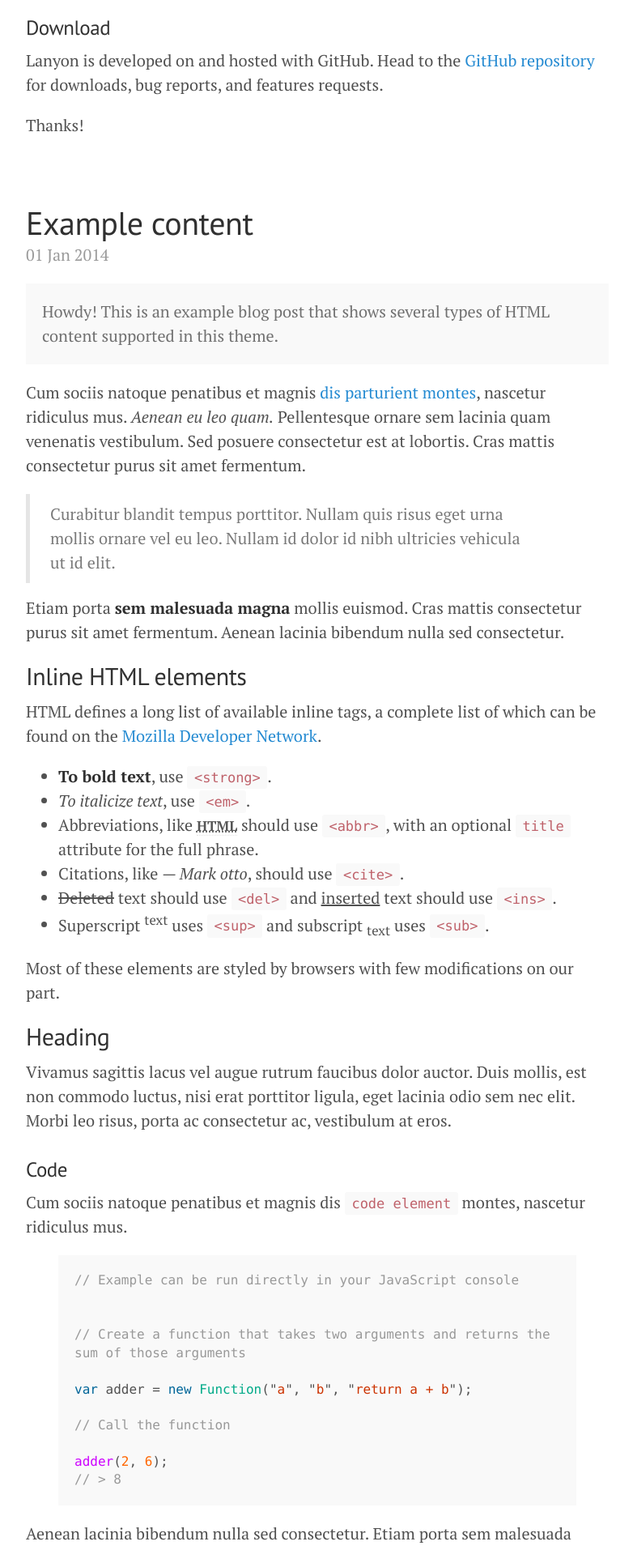
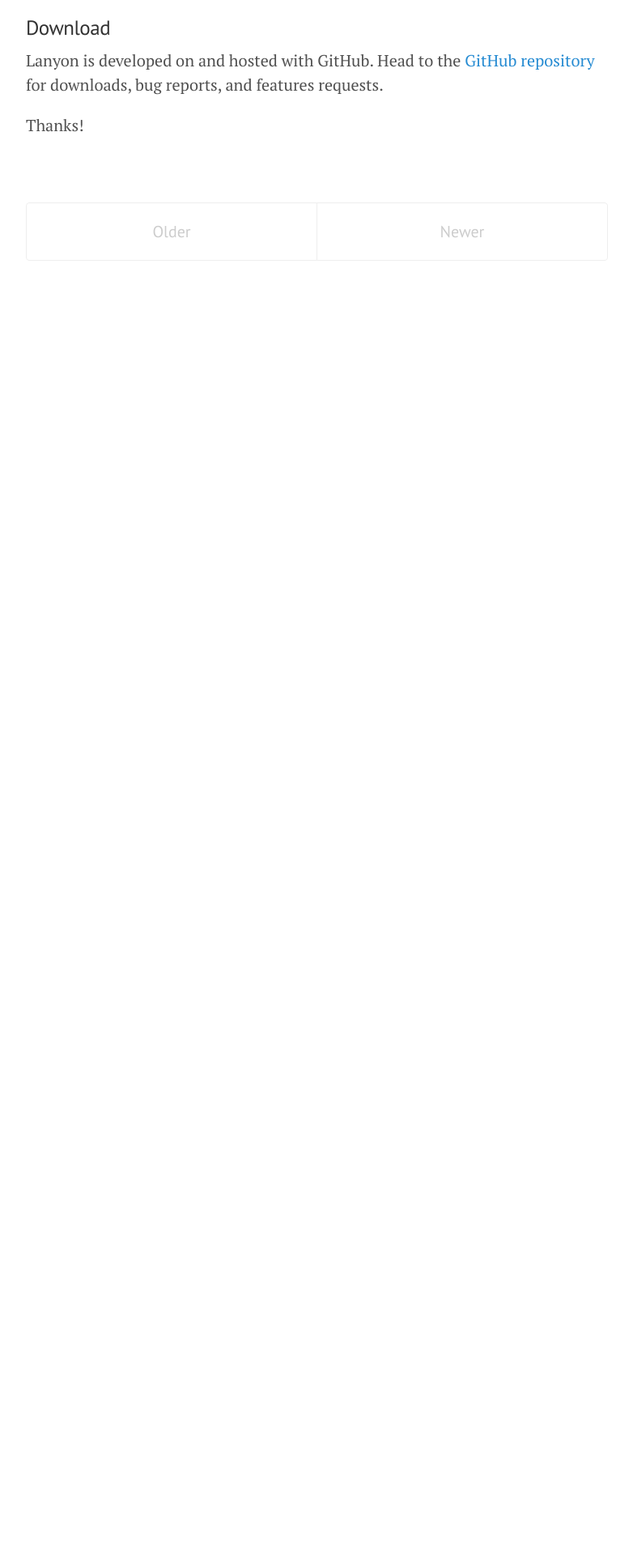
Before and after one commit to tape22/tape22.github.io, a Jekyll site: the page built from index.html, in a window 1280 px wide. Shown: the part 1237-3151 px from the top of the page at 81% size, without its empty margins (248-1030 px from the left). Built offline with Jekyll 4.4.1, drawn with Linux system fonts in a browser that asks for light colours; the list of posts is cut into pages by our own code; after the commit the page ends 1619 px from its top, so only the background shows below that; some of the changed text lies outside the part shown.

```diff
--- a/_includes/head.html
+++ b/_includes/head.html
@@ -18,6 +18,7 @@
   <link rel="stylesheet" href="{{ site.baseurl }}/public/css/poole.css">
   <link rel="stylesheet" href="{{ site.baseurl }}/public/css/syntax.css">
   <link rel="stylesheet" href="{{ site.baseurl }}/public/css/lanyon.css">
+  <link rel="stylesheet" href="/public/css/custom.css">
   <link rel="stylesheet" href="https://fonts.googleapis.com/css?family=PT+Serif:400,400italic,700%7CPT+Sans:400">
 
   <!-- Icons -->
--- a/_includes/sidebar.html
+++ b/_includes/sidebar.html
@@ -85,7 +85,7 @@
              {% assign index = color | minus: 10 %}
              {% assign color = arr[index] %}
              {% endif %}
-             <a href="{{ root_url }}/{{ site.tag_dir }}#{{ tag[0] }}" style="font-size: {{ size }}pt; color: #{{ color }}{{ color }}{{ color }};">{{ tag[0] }}</a>
+             <a href="{{ root_url }}/{{ site.tag_dir }}#{{ tag[0] }}" style="font-size: {{ size }}pt; color : #{{ color }} {{ color }}{{ color }};"> {{ tag[0] }}</a>
              {% endfor %}
            </div>
          </div>
--- a/_posts/2013-12-31-whats-jekyll.md
+++ /dev/null
@@ -1,12 +0,0 @@
----
-layout: post
-title: What's Jekyll?
----
-
-[Jekyll](http://jekyllrb.com) is a static site generator, an open-source tool for creating simple yet powerful websites of all shapes and sizes. From [the project's readme](https://github.com/mojombo/jekyll/blob/master/README.markdown):
-
-  > Jekyll is a simple, blog aware, static site generator. It takes a template directory [...] and spits out a complete, static website suitable for serving with Apache or your favorite web server. This is also the engine behind GitHub Pages, which you can use to host your project’s page or blog right here from GitHub.
-
-It's an immensely useful tool and one we encourage you to use here with Lanyon.
-
-Find out more by [visiting the project on GitHub](https://github.com/mojombo/jekyll).
--- a/_posts/2014-01-01-example-content.md
+++ /dev/null
@@ -1,122 +0,0 @@
----
-layout: post
-title: Example content
----
-
-
-<div class="message">
-  Howdy! This is an example blog post that shows several types of HTML content supported in this theme.
-</div>
-
-Cum sociis natoque penatibus et magnis <a href="#">dis parturient montes</a>, nascetur ridiculus mus. *Aenean eu leo quam.* Pellentesque ornare sem lacinia quam venenatis vestibulum. Sed posuere consectetur est at lobortis. Cras mattis consectetur purus sit amet fermentum.
-
-> Curabitur blandit tempus porttitor. Nullam quis risus eget urna mollis ornare vel eu leo. Nullam id dolor id nibh ultricies vehicula ut id elit.
-
-Etiam porta **sem malesuada magna** mollis euismod. Cras mattis consectetur purus sit amet fermentum. Aenean lacinia bibendum nulla sed consectetur.
-
-## Inline HTML elements
-
-HTML defines a long list of available inline tags, a complete list of which can be found on the [Mozilla Developer Network](https://developer.mozilla.org/en-US/docs/Web/HTML/Element).
-
-- **To bold text**, use `<strong>`.
-- *To italicize text*, use `<em>`.
-- Abbreviations, like <abbr title="HyperText Markup Langage">HTML</abbr> should use `<abbr>`, with an optional `title` attribute for the full phrase.
-- Citations, like <cite>&mdash; Mark otto</cite>, should use `<cite>`.
-- <del>Deleted</del> text should use `<del>` and <ins>inserted</ins> text should use `<ins>`.
-- Superscript <sup>text</sup> uses `<sup>` and subscript <sub>text</sub> uses `<sub>`.
-
-Most of these elements are styled by browsers with few modifications on our part.
-
-## Heading
-
-Vivamus sagittis lacus vel augue rutrum faucibus dolor auctor. Duis mollis, est non commodo luctus, nisi erat porttitor ligula, eget lacinia odio sem nec elit. Morbi leo risus, porta ac consectetur ac, vestibulum at eros.
-
-### Code
-
-Cum sociis natoque penatibus et magnis dis `code element` montes, nascetur ridiculus mus.
-
-{% highlight js %}
-// Example can be run directly in your JavaScript console
-
-// Create a function that takes two arguments and returns the sum of those arguments
-var adder = new Function("a", "b", "return a + b");
-
-// Call the function
-adder(2, 6);
-// > 8
-{% endhighlight %}
-
-Aenean lacinia bibendum nulla sed consectetur. Etiam porta sem malesuada magna mollis euismod. Fusce dapibus, tellus ac cursus commodo, tortor mauris condimentum nibh, ut fermentum massa.
-
-### Lists
-
-Cum sociis natoque penatibus et magnis dis parturient montes, nascetur ridiculus mus. Aenean lacinia bibendum nulla sed consectetur. Etiam porta sem malesuada magna mollis euismod. Fusce dapibus, tellus ac cursus commodo, tortor mauris condimentum nibh, ut fermentum massa justo sit amet risus.
-
-* Praesent commodo cursus magna, vel scelerisque nisl consectetur et.
-* Donec id elit non mi porta gravida at eget metus.
-* Nulla vitae elit libero, a pharetra augue.
-
-Donec ullamcorper nulla non metus auctor fringilla. Nulla vitae elit libero, a pharetra augue.
-
-1. Vestibulum id ligula porta felis euismod semper.
-2. Cum sociis natoque penatibus et magnis dis parturient montes, nascetur ridiculus mus.
-3. Maecenas sed diam eget risus varius blandit sit amet non magna.
-
-Cras mattis consectetur purus sit amet fermentum. Sed posuere consectetur est at lobortis.
-
-<dl>
-  <dt>HyperText Markup Language (HTML)</dt>
-  <dd>The language used to describe and define the content of a Web page</dd>
-
-  <dt>Cascading Style Sheets (CSS)</dt>
-  <dd>Used to describe the appearance of Web content</dd>
-
-  <dt>JavaScript (JS)</dt>
-  <dd>The programming language used to build advanced Web sites and applications</dd>
-</dl>
-
-Integer posuere erat a ante venenatis dapibus posuere velit aliquet. Morbi leo risus, porta ac consectetur ac, vestibulum at eros. Nullam quis risus eget urna mollis ornare vel eu leo.
-
-### Tables
-
-Aenean lacinia bibendum nulla sed consectetur. Lorem ipsum dolor sit amet, consectetur adipiscing elit.
-
-<table>
-  <thead>
-    <tr>
-      <th>Name</th>
-      <th>Upvotes</th>
-      <th>Downvotes</th>
-    </tr>
-  </thead>
-  <tfoot>
-    <tr>
-      <td>Totals</td>
-      <td>21</td>
-      <td>23</td>
-    </tr>
-  </tfoot>
-  <tbody>
-    <tr>
-      <td>Alice</td>
-      <td>10</td>
-      <td>11</td>
-    </tr>
-    <tr>
-      <td>Bob</td>
-      <td>4</td>
-      <td>3</td>
-    </tr>
-    <tr>
-      <td>Charlie</td>
-      <td>7</td>
-      <td>9</td>
-    </tr>
-  </tbody>
-</table>
-
-Nullam id dolor id nibh ultricies vehicula ut id elit. Sed posuere consectetur est at lobortis. Nullam quis risus eget urna mollis ornare vel eu leo.
-
------
-
-Want to see something else added? <a href="https://github.com/poole/poole/issues/new">Open an issue.</a>
--- /dev/null
+++ b/public/css/custom.css
@@ -0,0 +1,26 @@
+.badge {
+  display: block;
+  float: right;
+  text-align: center;
+  margin-right: 15px;
+  margin-top: 3px;
+  padding: 0 10px;
+  font-size: 12px;
+  color: #000;
+  background-color: #bbb;
+  border-radius: 50%;
+  transition: 0.5s ease-in-out;
+}
+
+.pl-3rem {
+  padding-left: 3rem;
+}
+
+.tags-cloud{
+  padding: 0 1.5rem 0 3rem;
+  border-top: 1px solid rgba(255,255,255,.1);
+}
+
+.tags-cloud > div{
+  background: #202020;
+}
```
Also changed, not shown: _includes/category.html (added, +38 -0 lines), _includes/google_analytics.html (added, +8 -0 lines), _includes/tag.html (added, +16 -0 lines), _layouts/tag.html (added, +27 -0 lines), _posts/test.md (added, +8 -0 lines), _tags/node.js.md (added, +4 -0 lines).
